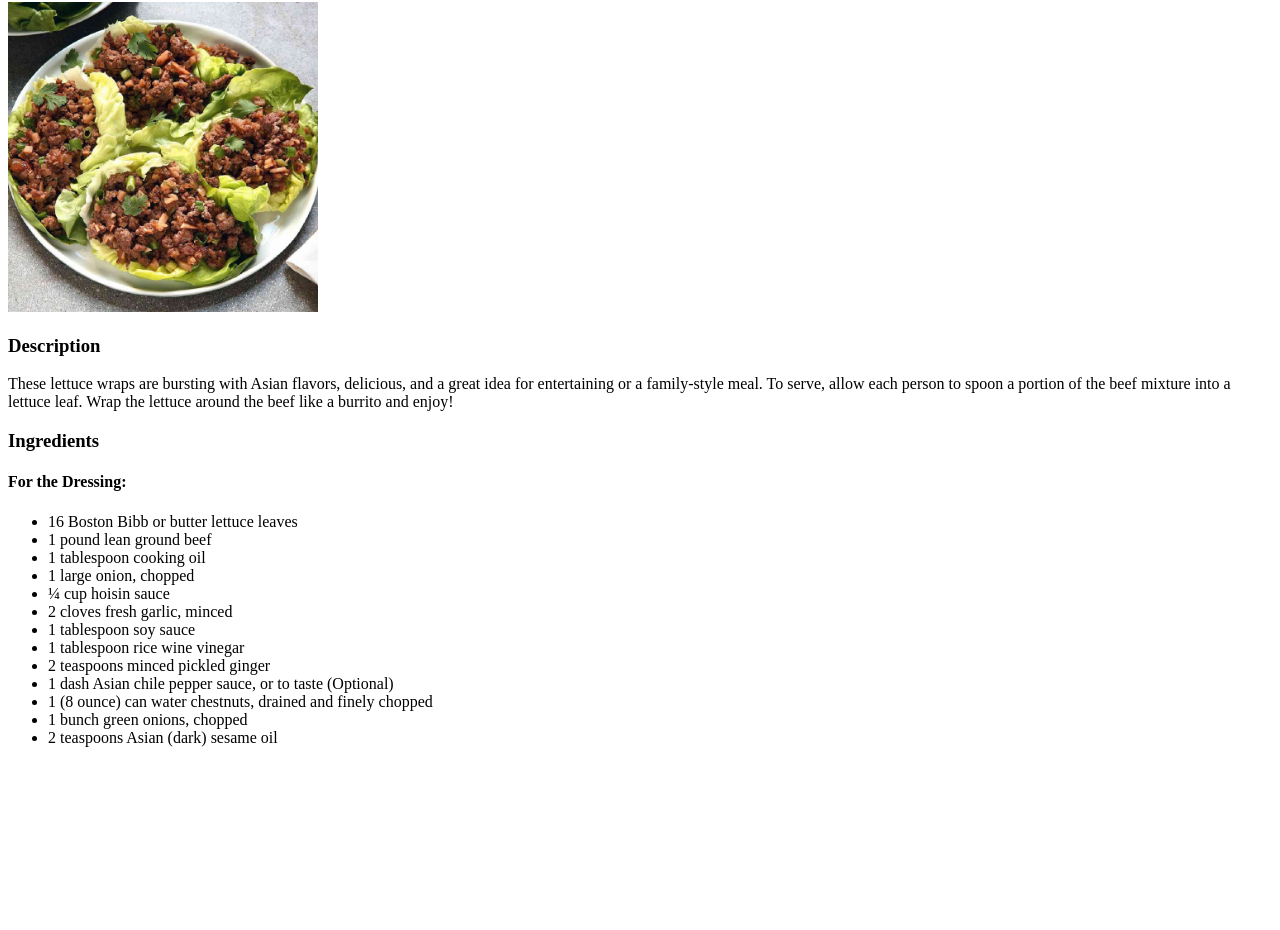
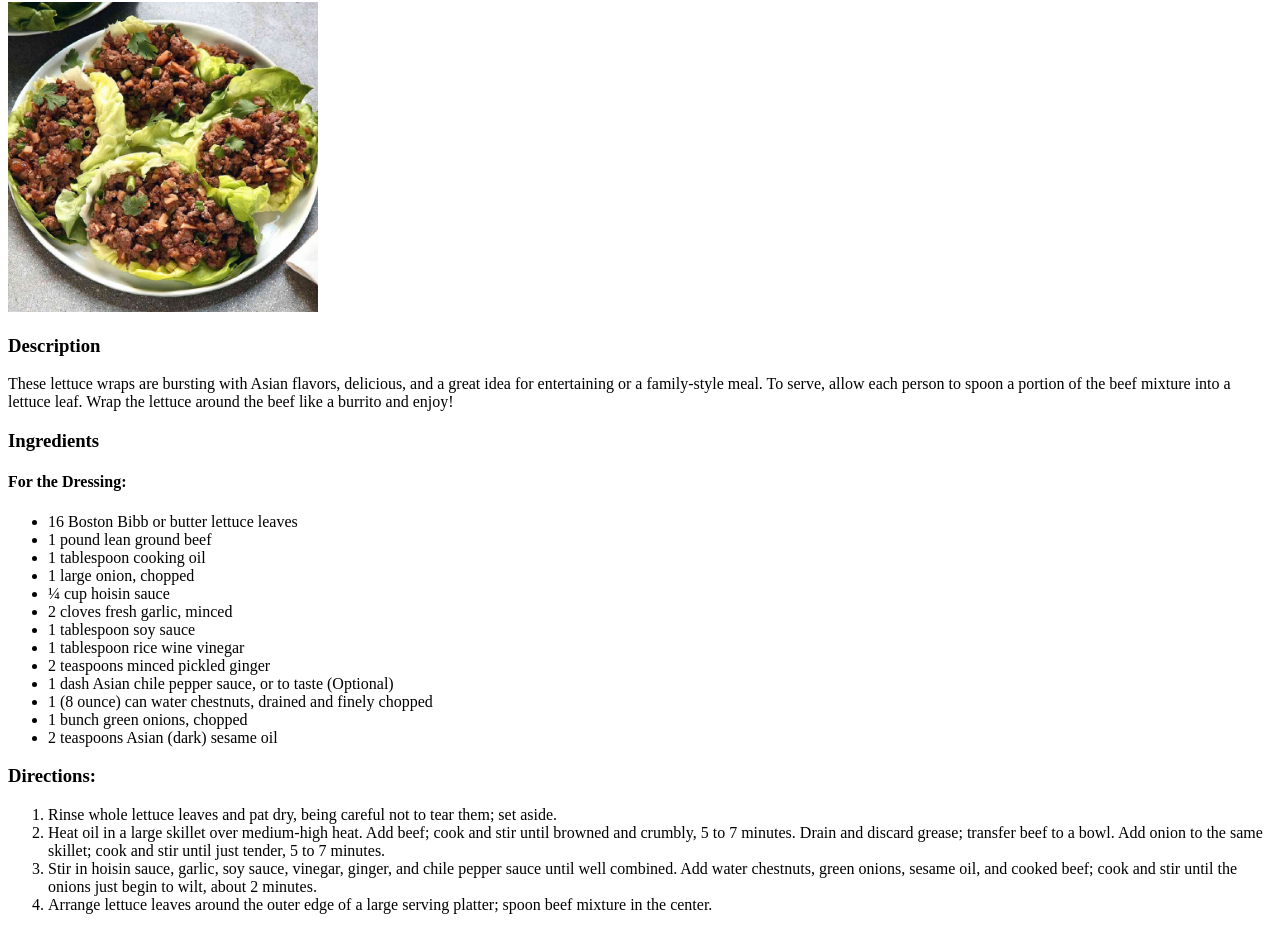
Before and after one commit to MathoVerse100/odin-recipes, a plain HTML site: page recipes/asianLettuceWraps.html in a window 1280 px wide. Shown: the part 78-1008 px from the top of the page. Before the commit the page ends 841 px from the top, so only its background shows below. Drawn offline with Linux system fonts and the light colour scheme.

Commit message:
Added Recipe Directions section in asianLettuceWraps.html

```diff
--- a/recipes/asianLettuceWraps.html
+++ b/recipes/asianLettuceWraps.html
@@ -44,5 +44,18 @@
 
         <li>2 teaspoons Asian (dark) sesame oil</li>
     </ul>
+
+    <h3>Directions:</h3>
+    <ol>
+        <li>Rinse whole lettuce leaves and pat dry, being careful not to tear them; set aside.</li>
+        <li>Heat oil in a large skillet over medium-high heat. Add beef; cook and stir until
+            browned and crumbly, 5 to 7 minutes. Drain and discard grease; transfer beef to a
+            bowl. Add onion to the same skillet; cook and stir until just tender, 5 to 7 minutes.</li>
+        <li>Stir in hoisin sauce, garlic, soy sauce, vinegar, ginger, and chile pepper sauce
+            until well combined. Add water chestnuts, green onions, sesame oil, and cooked beef;
+            cook and stir until the onions just begin to wilt, about 2 minutes.</li>
+        <li>Arrange lettuce leaves around the outer edge of a large serving platter; spoon beef
+            mixture in the center.</li>
+    </ol>
 </body>
 </html>
```
